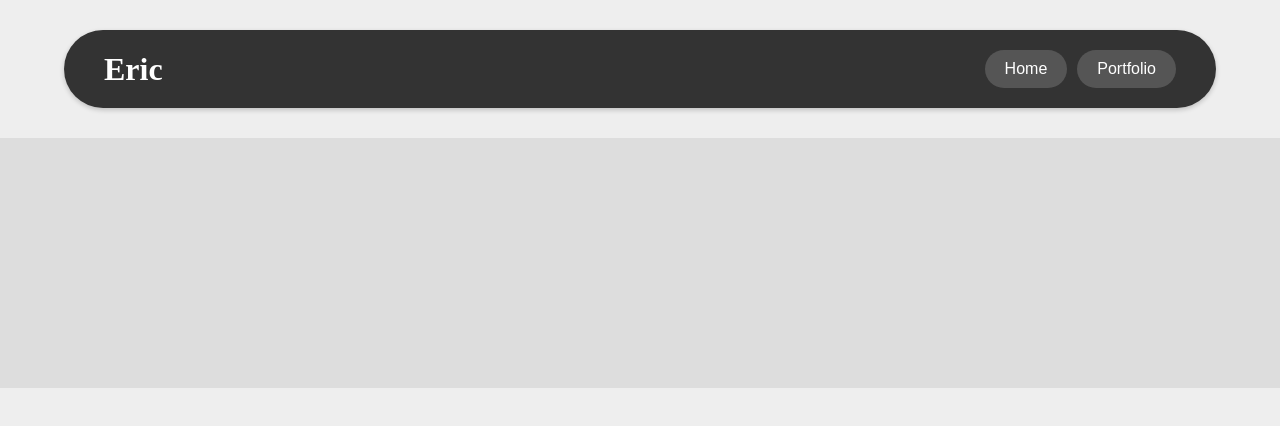
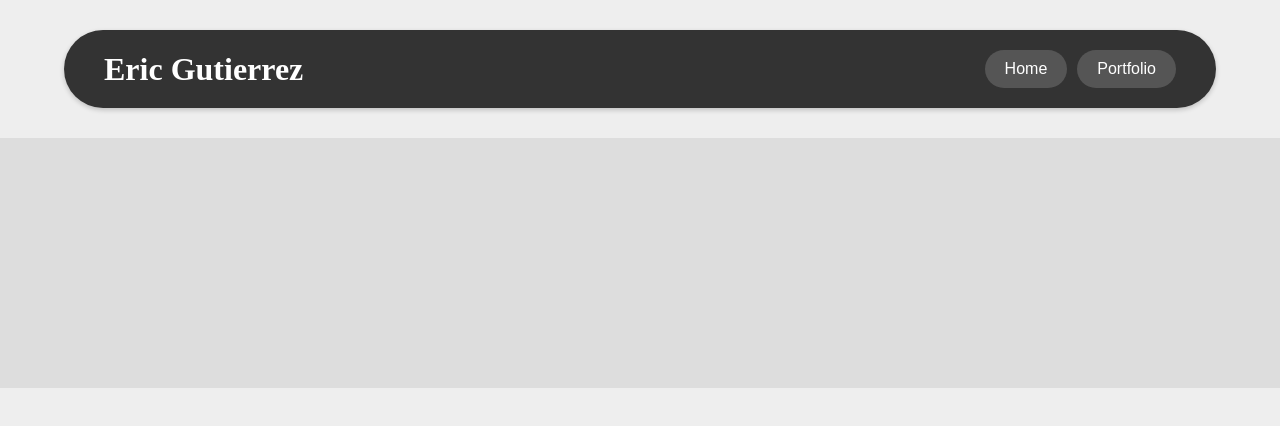
Before and after one commit to EricGuti11/EricGuti11.github.io, a plain HTML site: page index.html in a window 1280 px wide. Drawn offline with Linux system fonts and the light colour scheme.

Commit message:
fixed title

```diff
--- a/index.html
+++ b/index.html
@@ -7,7 +7,7 @@
     </head>
     <body>
         <div class="header">
-            <h1>Eric</h1>
+            <h1>Eric Gutierrez</h1>
             <div class="navButtons">
                 <button onclick="loadHome()">Home</button>
                 <button onclick="loadPortfolio()">Portfolio</button>
```
